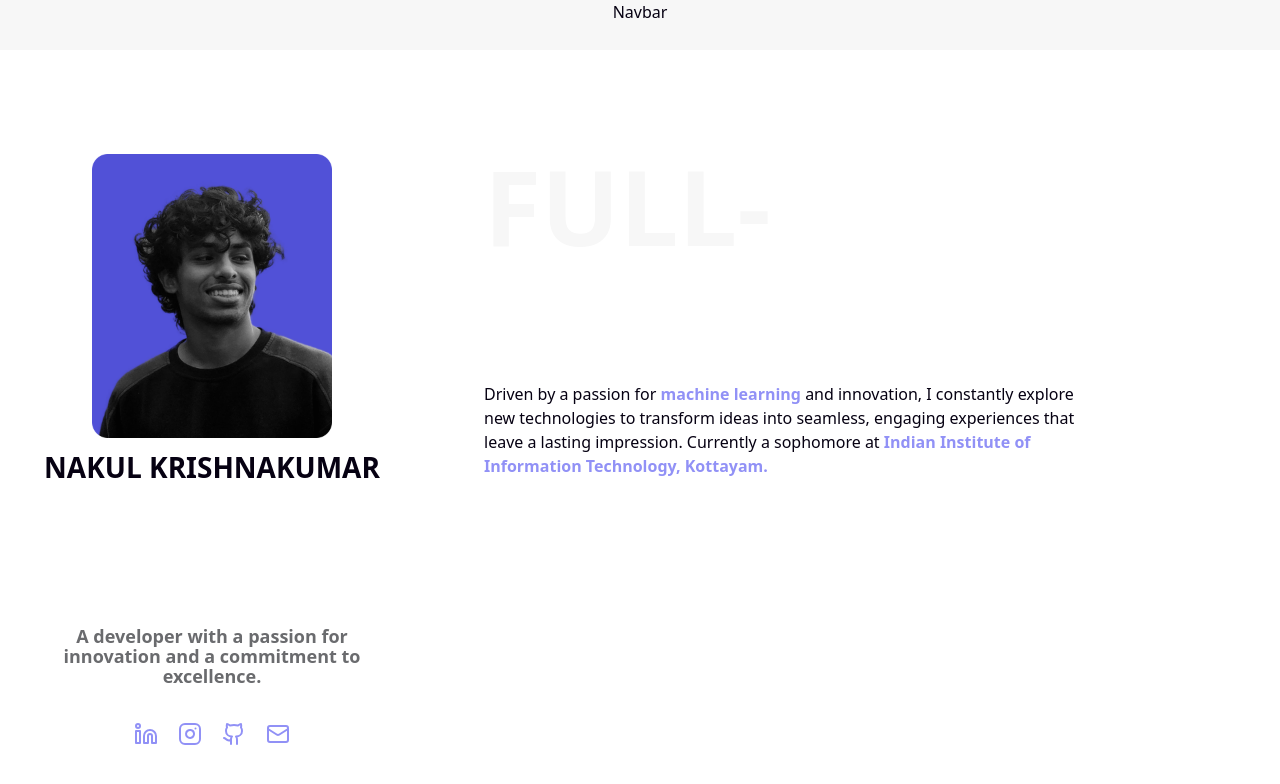
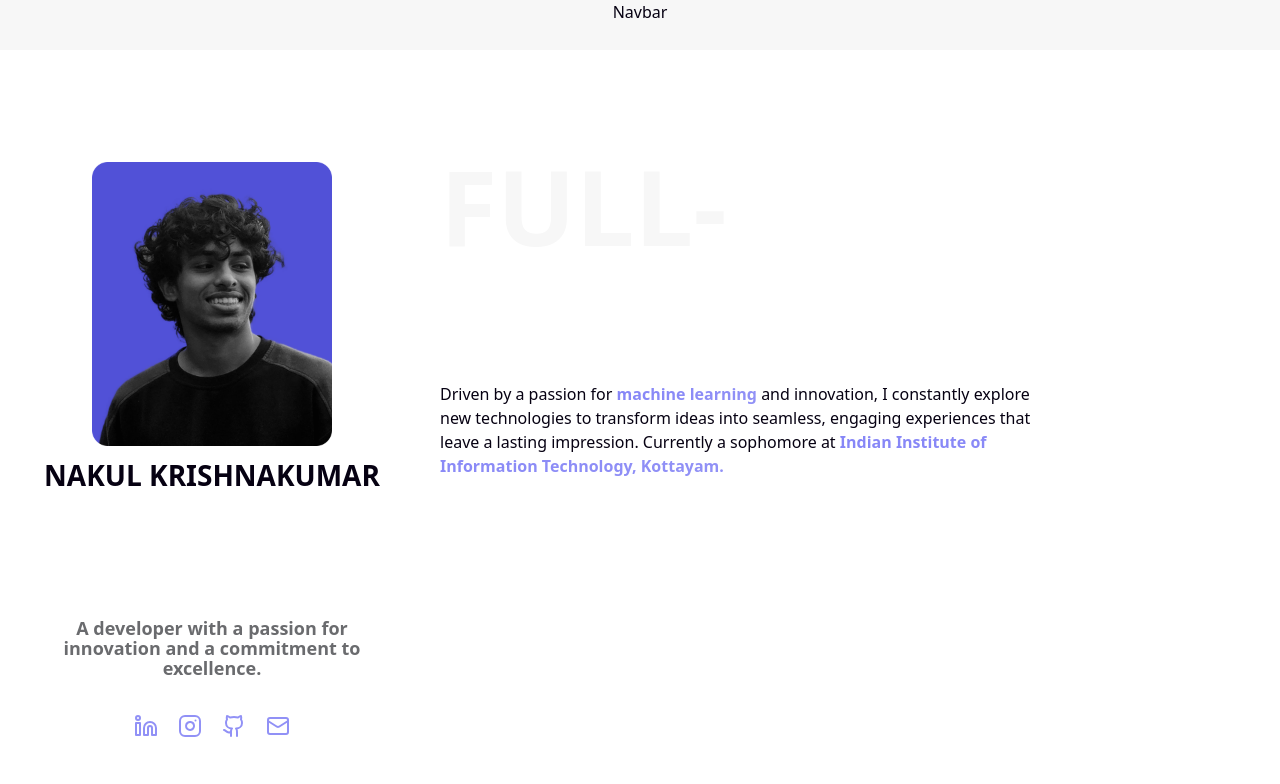
Before and after one commit to nakul-krishnakumar/portfolio, a Next.js app: page / in a window 1280 px wide. Shown: the top 784 px of the page. Built offline with nearby package versions, Linux system fonts and the light colour scheme.

Commit message:
Did few fixes and styling

```diff
--- a/app/globals.css
+++ b/app/globals.css
@@ -34,15 +34,15 @@ body {
   }
 
   .profile-card {
-    @apply w-[95%] h-auto gap-4 sm:gap-0 sm:h-[640px] bg-white rounded-lg flex flex-col items-center justify-between text-center py-6 md:w-[344px] sm:my-[3rem] md:my-auto;
+    @apply w-[95%] h-auto gap-4 sm:gap-0 sm:h-[640px] bg-white rounded-lg flex flex-col items-center justify-between text-center py-6 sm:py-8 md:w-[344px] sm:my-[3rem] md:my-auto md:fixed;
   }
 
   .profile-card_title {
-    @apply text-secondary font-bold text-[28px] -tracking-[6%];
+    @apply text-secondary font-bold text-[28px] -tracking-[6%] max-xs:leading-6;
   }
 
   .profile-card_desc {
-    @apply text-black-300 text-[18px] font-semibold leading-5 w-[300px];
+    @apply text-black-300 text-[18px] font-semibold leading-5 max-w-[300px];
   }
 
   .profile-card_socials {
@@ -62,6 +62,10 @@ body {
   }
 
   .highlight {
-    @apply font-semibold text-primary-100;
+    @apply font-semibold gradient-text;
+  }
+
+  .gradient-text {
+    @apply bg-gradient-text bg-clip-text text-transparent;
   }
 }
--- a/app/layout.tsx
+++ b/app/layout.tsx
@@ -67,10 +67,10 @@ export default function RootLayout({
   return (
     <html lang="en">
       <body
-        className={`${poppins.variable} antialiased`}
+        className={`${poppins.variable} antialiased relative`}
       >
         <div className="w-screen h-[50px] text-center bg-white-100 mb-7 sm:mb-24 md:mb-0">Navbar</div>
-        <div className="flex flex-col items-center md:flex-row w-screen h-screen sm:px-10 gap-5">
+        <div className="flex flex-col items-center md:flex-row w-screen h-screen md:px-10 gap-5">
           <ProfileCard />
           <div className="md:self-start">
             {children}
--- a/components/AboutDetails.tsx
+++ b/components/AboutDetails.tsx
@@ -2,10 +2,10 @@ import AnimatedText from "./ui/typed";
 
 const AboutDetails = () => {
   return (
-    <section className="md:ml-20 md:pt-3">
+    <section className="md:ml-[25rem] md:pt-3">
           <AnimatedText >
-            <h1 className="about-title">SOFTWARE <br/><span className="text-primary-100">ENGINEER</span></h1>
-            <h1 className="about-title">FULL-STACK <br/><span className="text-primary-100">DEVELOPER</span></h1>
+            <h1 className="about-title">SOFTWARE <br/><span className="gradient-text">ENGINEER</span></h1>
+            <h1 className="about-title">FULL-STACK <br/><span className="gradient-text">DEVELOPER</span></h1>
           </AnimatedText>
         <p className="about-paragraph">Driven by a passion for <span className="highlight">machine learning</span> and innovation, I constantly explore new technologies to transform ideas into seamless, engaging experiences that leave a lasting impression. Currently a sophomore at <span className="highlight">Indian Institute of Information Technology, Kottayam.</span></p>
     </section>
--- a/tailwind.config.ts
+++ b/tailwind.config.ts
@@ -12,7 +12,7 @@ const config: Config = {
   theme: {
   	extend: {
   		screens: {
-  			xs: '395px',
+  			xs: '320px',
   			md: '1080px'
   		},
   		colors: {
@@ -77,7 +77,10 @@ const config: Config = {
   			'100': '2px 2px 0px 0px rgb(0, 0, 0)',
   			'200': '2px 2px 0px 2px rgb(0, 0, 0)',
   			'300': '2px 2px 0px 2px rgb(59, 214, 102)'
-  		}
+  		},
+		backgroundImage: {
+			'gradient-text': 'linear-gradient(to right, #8686f7, #9191F6)',
+		}
   	}
   },
   plugins: [Animate],
```
